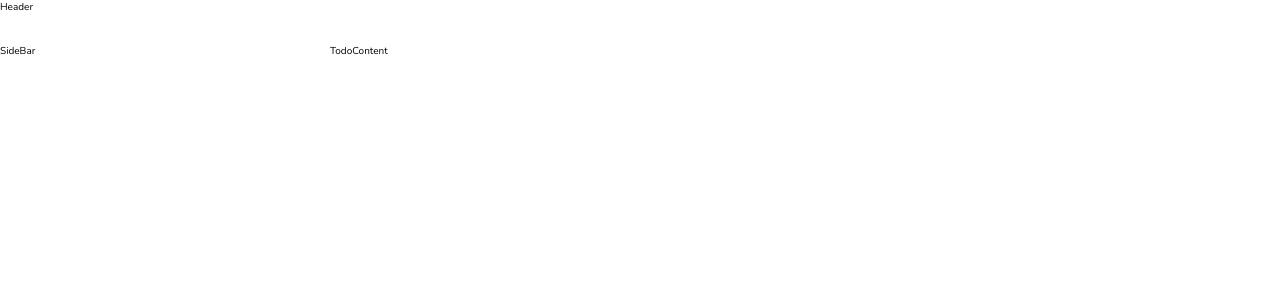
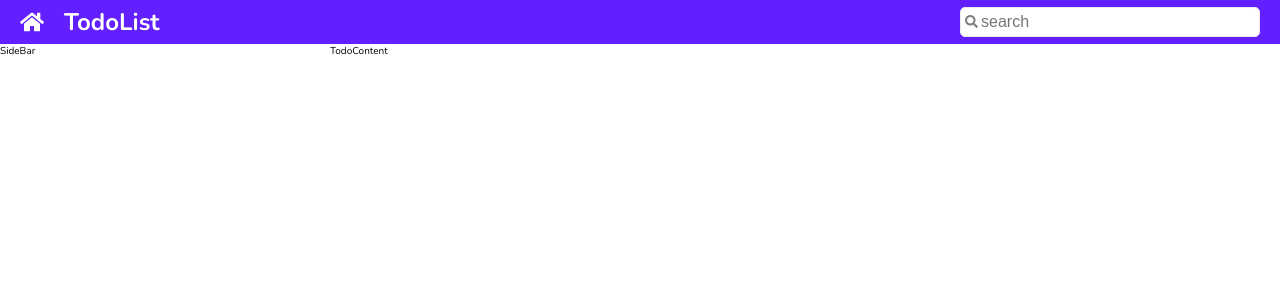
Before and after one commit to jenwit-dev/cc15-todolist-jenwit, a React (Create React App) app: page / in a window 1280 px wide. Shown: the top 300 px of the page. Built offline with nearby package versions, Linux system fonts and the light colour scheme.

Commit message:
refactor:searchbar

```diff
--- a/package.json
+++ b/package.json
@@ -5,6 +5,7 @@
   "dependencies": {
     "react": "^19.1.0",
     "react-dom": "^19.1.0",
+    "react-icons": "^5.5.0",
     "react-scripts": "5.0.1",
     "sass": "^1.86.3"
   },
--- a/src/App.js
+++ b/src/App.js
@@ -1,9 +1,13 @@
 import "./App.scss";
+import { FaHome } from "react-icons/fa";
+import Header from "./Header";
 
 function App() {
   return (
     <div className="todo">
-      <div className="todo__header">Header</div>
+      <div className="todo__header">
+        <Header />
+      </div>
       <div className="todo__sidebar">SideBar</div>
       <div className="todo__content">TodoContent</div>
     </div>
--- a/src/App.scss
+++ b/src/App.scss
@@ -1,5 +1,4 @@
-$header-height: 44px;
-$sidebar-width: 300px;
+@import "./index.scss";
 
 .todo {
   display: grid;
--- /dev/null
+++ b/src/Header.jsx
@@ -0,0 +1,21 @@
+import { FaHome, FaSearch } from "react-icons/fa";
+import "./Header.scss";
+import Search from "./Search";
+
+function Header() {
+  return (
+    <header className="header">
+      <div className="header__logo">
+        <FaHome />
+      </div>
+      <div className="header__text">
+        <h1>TodoList</h1>
+      </div>
+      <div className="header__search">
+        <Search />
+      </div>
+    </header>
+  );
+}
+
+export default Header;
--- /dev/null
+++ b/src/Header.scss
@@ -0,0 +1,58 @@
+@import "./index.scss";
+
+// Header
+.header {
+  display: flex;
+  align-items: center;
+  gap: 20px;
+
+  background-color: $primary;
+  height: $header-height;
+  padding: 5px 20px;
+
+  &__logo {
+    font-size: 2.4rem;
+    color: $white;
+    display: flex;
+    cursor: pointer;
+  }
+
+  &__text {
+    flex: 1;
+    color: $white;
+
+    & > h1 {
+      font-size: 2.4rem;
+    }
+  }
+
+  &__search {
+    min-width: 300px;
+  }
+}
+
+.search {
+  position: relative;
+  //   border: 2px solid pink;
+
+  &__icon {
+    position: absolute;
+    left: 5px;
+    top: 28%;
+    // top: 50%;
+    // transform: translateY(-50%);
+    font-size: 1.3rem;
+    color: $grey-dark;
+    display: flex;
+  }
+
+  &__input {
+    width: 100%;
+    padding: 5px;
+    padding-left: 20px;
+    border-radius: 5px;
+    border: 1px solid $grey-light;
+    font-size: 1.6rem;
+    outline: none;
+  }
+}
--- /dev/null
+++ b/src/Search.jsx
@@ -0,0 +1,14 @@
+import { FaSearch } from "react-icons/fa";
+
+function Search() {
+  return (
+    <div className="search">
+      <span className="search__icon">
+        <FaSearch />
+      </span>
+      <input type="text" placeholder="search" className="search__input" />
+    </div>
+  );
+}
+
+export default Search;
--- a/src/index.scss
+++ b/src/index.scss
@@ -2,10 +2,13 @@
 @import url("https://fonts.googleapis.com/css2?family=Nunito:wght@200;300;400;500;600;700;800;900&family=Source+Sans+Pro:wght@400;600;700&display=swap");
 
 // CSS Variables
-$primary: #db4c3f;
+// $primary: #db4c3f;
+$primary: rgb(98, 31, 255);
 $grey-light: #eaeaea;
 $grey-dark: #808080;
 $white: #fff;
+$header-height: 44px;
+$sidebar-width: 300px;
 
 // Global Reset
 *,
```
Also changed, not shown: 1 other file (tests, documents, lock files or other folders).
